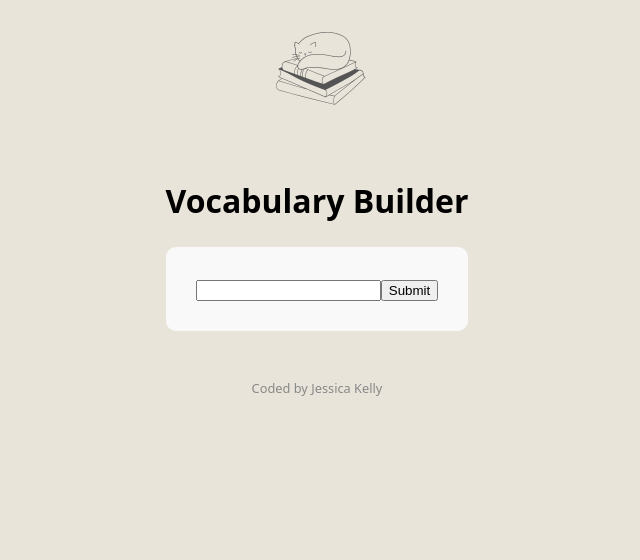
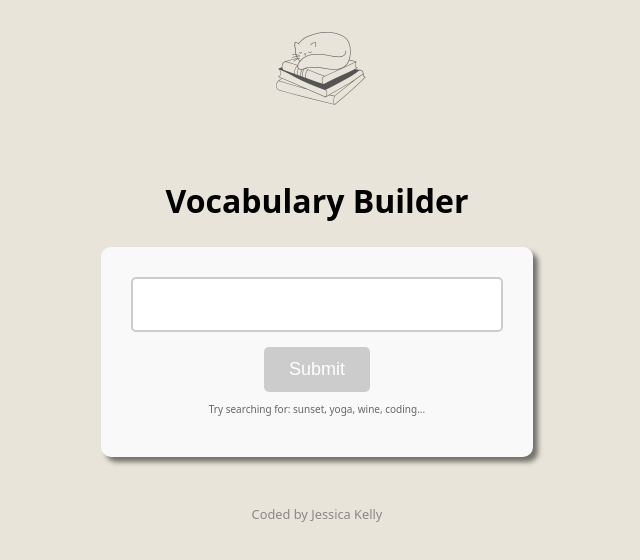
Before and after one commit to kessjelly/dictionary-project, a React (Vite) app in the folder vite-project/: page / in a window 1280 px wide. Shown: the top 560 px of the page, without its empty margins (323-963 px from the left). Built offline with nearby package versions, Linux system fonts and the light colour scheme.

Commit message:
Updated styling

```diff
--- a/vite-project/src/App.css
+++ b/vite-project/src/App.css
@@ -32,3 +32,9 @@ li {
   text-align: left;
   margin-bottom: 0.5rem;
 }
+
+ul {
+  list-style: none;
+  padding: 0;
+  margin: 0;
+}
--- a/vite-project/src/Dictionary.css
+++ b/vite-project/src/Dictionary.css
@@ -1,5 +1,32 @@
 .Dictionary section {
-    background-color: #f9f9f9;
-    padding: 30px;
-    border-radius: 10px;
+  background-color: #f9f9f9;
+  padding: 30px;
+  border-radius: 10px;
+  box-shadow: 5px 5px 5px rgba(0, 0, 0, 0.5);
+  margin: 20px 0;
 }
+
+.Dictionary .input-form {
+  width: 100%;
+  padding: 15px;
+  font-size: 18px;
+  border: 2px solid #ccc;
+  border-radius: 5px;
+}
+
+.Dictionary .submit-button {
+  margin-top: 15px;
+  padding: 12px 25px;
+  font-size: 18px;
+  background-color: #ccc;
+  color: white;
+  border: none;
+  border-radius: 5px;
+  cursor: pointer;
+}
+
+.hint {
+  font-size: 10px;
+  color: #666;
+  margin-top: 10px;
+}
--- a/vite-project/src/Dictionary.jsx
+++ b/vite-project/src/Dictionary.jsx
@@ -29,9 +29,17 @@ export default function Dictionary() {
     <div className="Dictionary">
       <section>
         <form onSubmit={search}>
-          <input type="search" value={keyword} onChange={handleKeywordChange} />
-          <input type="submit" />
+          <input
+            type="search"
+            className="input-form"
+            value={keyword}
+            onChange={handleKeywordChange}
+          />
+          <input type="submit" className="submit-button" />
         </form>
+        <div>
+          <p className="hint">Try searching for: sunset, yoga, wine, coding...</p>
+        </div>
       </section>
       <Results results={results} />
     </div>
--- a/vite-project/src/Meaning.jsx
+++ b/vite-project/src/Meaning.jsx
@@ -4,7 +4,6 @@ export default function Meaning({ meaning }) {
   if (!meaning) return null;
 
   return (
-    <section>
     <div className="Meaning">
       <h5>{meaning.partOfSpeech}</h5>
       <p>
@@ -17,6 +16,5 @@ export default function Meaning({ meaning }) {
       )}
       <Synonyms synonyms={meaning.synonyms} />
     </div>
-    </section>
   );
 }
--- a/vite-project/src/Results.jsx
+++ b/vite-project/src/Results.jsx
@@ -3,7 +3,7 @@ import Meaning from "./Meaning";
 export default function Results({ results }) {
   if (results && results.word) {
     return (
-      <section>
+      <section className="Results-section">
         <div className="Results">
           <h2>{results.word}</h2>
           <h4>{results.phonetic}</h4>
@@ -14,7 +14,7 @@ export default function Results({ results }) {
             return null;
           })}
         </div>
-      </section>
+          </section>
     );
   }
 }
```
Lines whose indentation alone changed are shown as unchanged.
